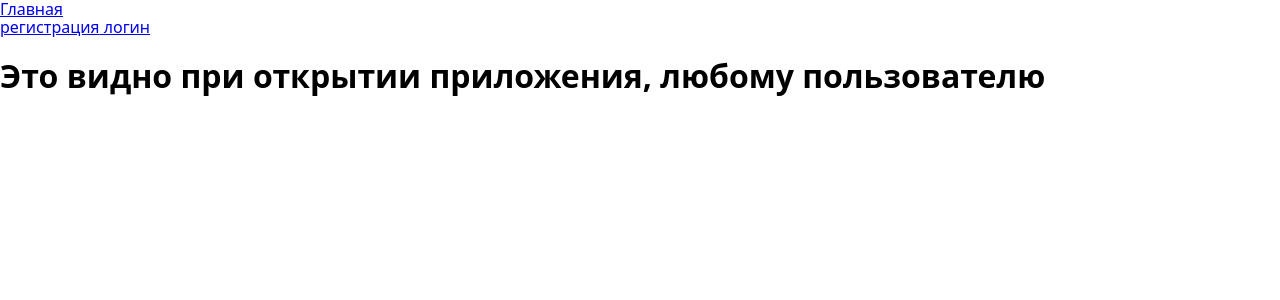
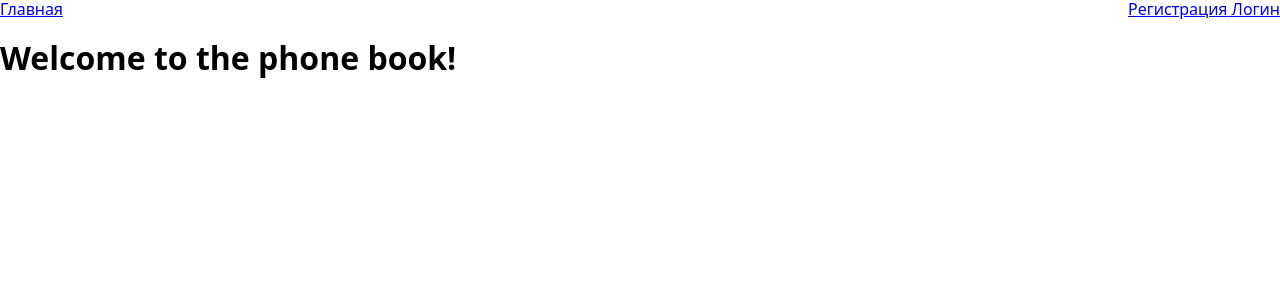
Before and after one commit to AlekseySteblivets/goit-react-hw-08-phonebook, a React (Create React App) app: page / in a window 1280 px wide. Shown: the top 300 px of the page. Built offline with nearby package versions, Linux system fonts and the light colour scheme.

Commit message:
добавляет стилей(немного)

```diff
--- a/src/components/UserMenu/AppBar.js
+++ b/src/components/UserMenu/AppBar.js
@@ -6,8 +6,17 @@ import { connect } from 'react-redux';
 import { authSelectors } from '../../redux/auth';
 
 
+const styles = {
+    header: {
+        display: 'flex',
+        justifyContent: 'space-between',
+        alingItems: 'center',
+        borderBotton: '1px, solid #2A363B',
+    },
+}
+
 const AppBar = ({ isAuthenticated }) => (
-    <header>
+    <header style={styles.header} >
         <Navigation />
         {isAuthenticated ? <UserMenu /> : <AuthNav />}
     </header>
--- a/src/components/UserMenu/AuthNav.js
+++ b/src/components/UserMenu/AuthNav.js
@@ -3,8 +3,8 @@ import { NavLink } from 'react-router-dom'
 
 const AuthNav = () => (
     <div>
-        <NavLink to="/register" exact> регистрация</NavLink>
-        <NavLink to="/login"> логин</NavLink>
+        <NavLink to="/register" exact> Регистрация</NavLink>
+        <NavLink to="/login"> Логин</NavLink>
     </div>
 )
 
--- a/src/views/HomeView.js
+++ b/src/views/HomeView.js
@@ -1,7 +1,7 @@
 import React from "react";
 
 const HomeView = () => {
-    return <h1>Это видно при открытии приложения, любому пользователю</h1>
+    return <h1>Welcome to the phone book!</h1>
 }
 
 
```
